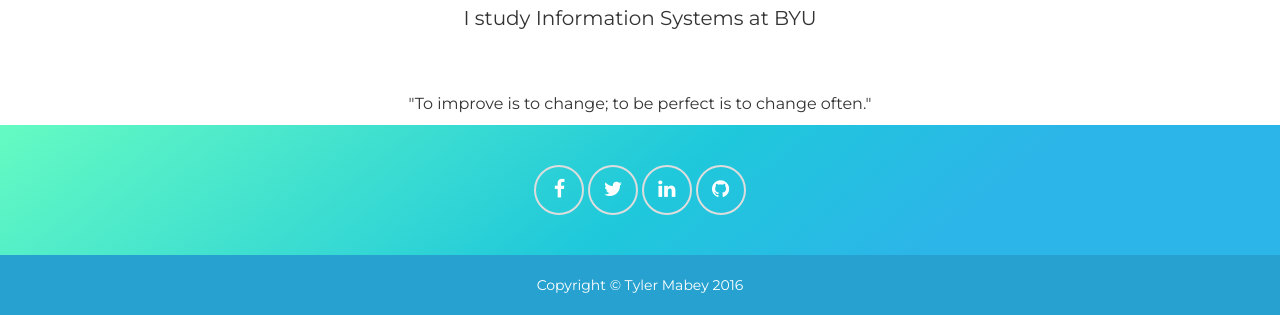
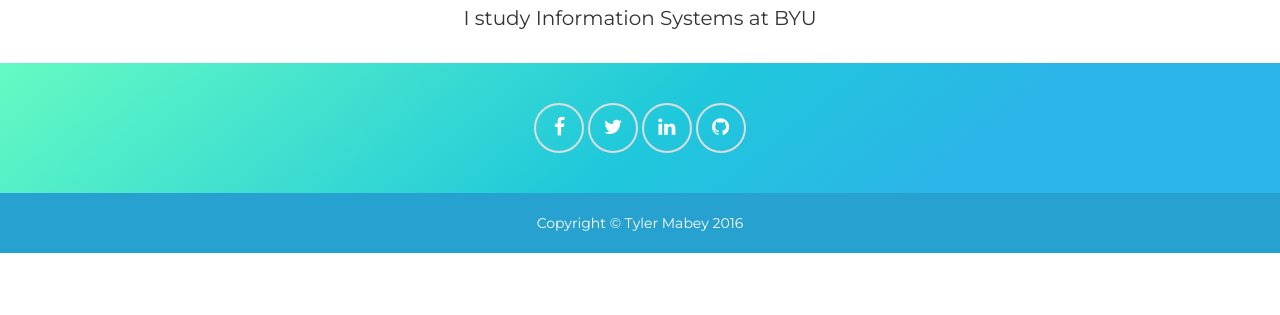
Before and after one commit to tjmabey/tjmabey.github.io, a plain HTML site: page index.html in a window 1280 px wide. Shown: the part 532-847 px from the top of the page. After the commit the page ends 800 px from the top, so only its background shows below. Drawn offline with nearby package versions, Linux system fonts and the light colour scheme.

Commit message:
removed cheesy quote

```diff
--- a/index.html
+++ b/index.html
@@ -59,7 +59,7 @@
                   <span id="landing-name">Tyler Mabey</span>
                   <p>I study <a href="http://marriottschool.byu.edu/bsis/">Information Systems at BYU</a></p>
                   <br />
-                  <p id="smaller">"To improve is to change; to be perfect is to change often."</p>
+                  <!--<p id="smaller">"To improve is to change; to be perfect is to change often."</p>-->
               </div>
           </div>
       </div>
```
